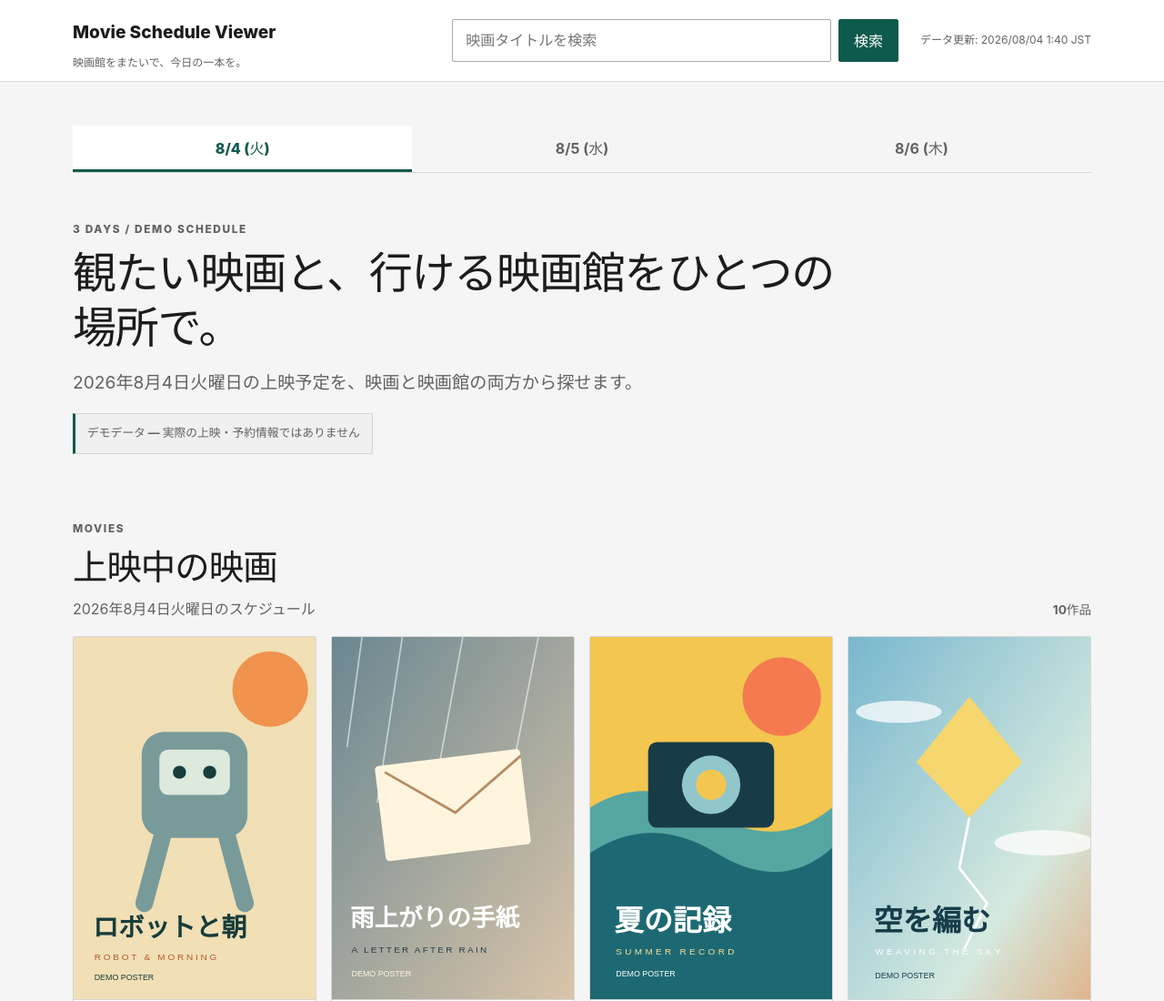
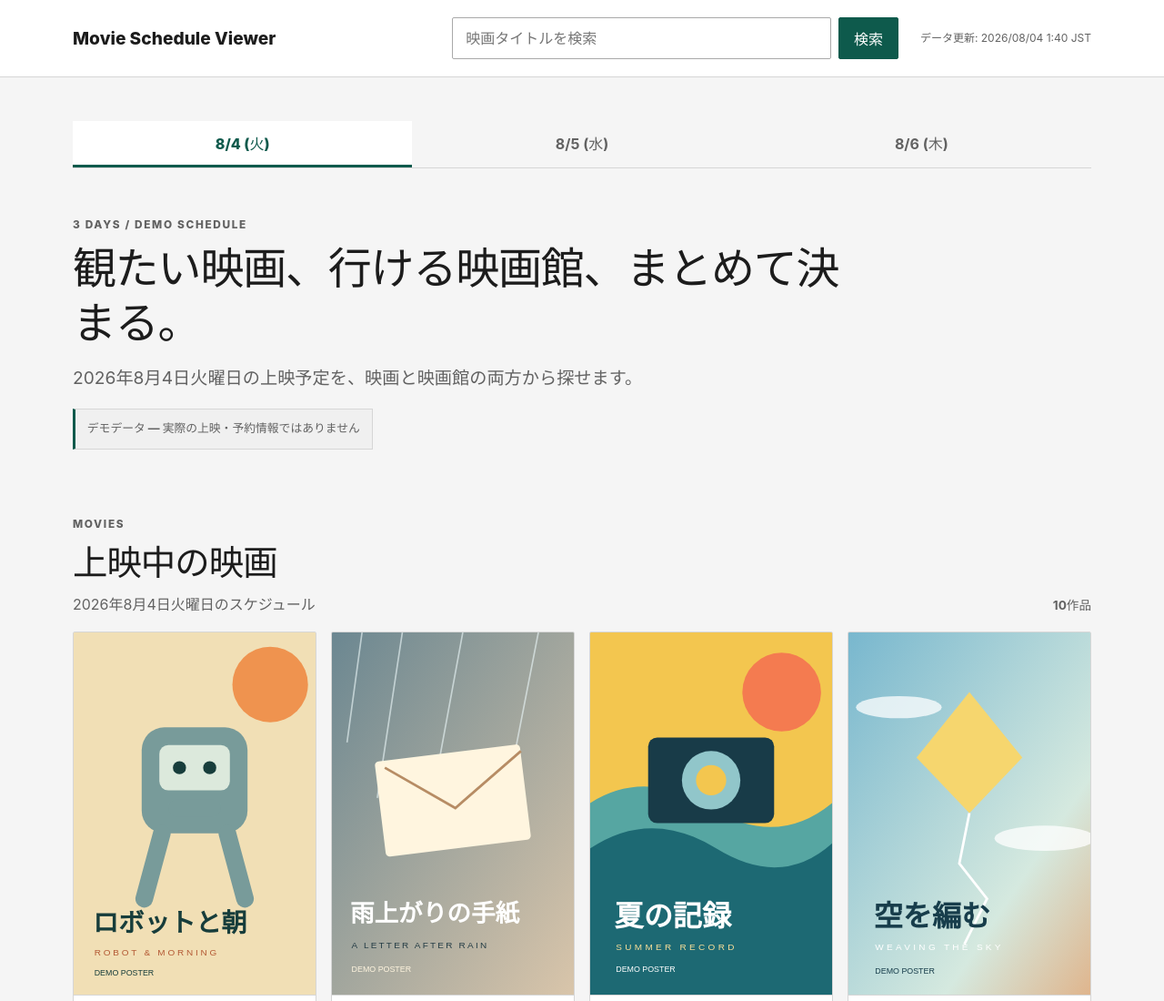
Before and after one commit to gmcky139/movie-checker, a website built with Vite: page index.html in a window 1280 px wide. Shown: the top 1100 px of the page at 91% size. Built offline with nearby package versions, Linux system fonts and the light colour scheme.

Commit message:
表示を変更

```diff
--- a/src/components/header.ts
+++ b/src/components/header.ts
@@ -21,17 +21,11 @@ function formatUpdatedAt(value: string): string {
 export function createHeader({ data, selectedDate, query = "" }: HeaderOptions): HTMLElement {
   const header = element("header", { className: "site-header" });
   const inner = element("div", { className: "site-header__inner container" });
-  const identity = element("div", { className: "site-identity" });
   const brand = element("a", {
     className: "site-identity__brand",
     text: "Movie Schedule Viewer",
     attributes: { href: homeUrl({ date: selectedDate }) },
   });
-  const tagline = element("span", {
-    className: "site-identity__tagline",
-    text: "映画館をまたいで、今日の一本を。",
-  });
-  append(identity, brand, tagline);
 
   const form = element("form", {
     className: "search-form",
@@ -68,7 +62,7 @@ export function createHeader({ data, selectedDate, query = "" }: HeaderOptions):
     className: "site-header__updated",
     text: `${data.dataMode === "real" ? "最終取得" : "データ更新"}: ${formatUpdatedAt(data.generatedAt)} JST`,
   });
-  append(inner, identity, form, updated);
+  append(inner, brand, form, updated);
   header.append(inner);
   return header;
 }
--- a/src/pages/home.ts
+++ b/src/pages/home.ts
@@ -27,7 +27,7 @@ export async function runHomePage(): Promise<void> {
       text: homeScheduleLabel(data.dataMode),
     });
     const heading = element("h1", {
-      text: "観たい映画と、行ける映画館をひとつの場所で。",
+      text: "観たい映画、行ける映画館、まとめて決まる。",
     });
     const description = element("p", {
       className: "hero__lead",
--- a/src/styles/layout.css
+++ b/src/styles/layout.css
@@ -25,12 +25,6 @@
   padding-block: 0.8rem;
 }
 
-.site-identity {
-  display: flex;
-  flex-direction: column;
-  gap: 0.15rem;
-}
-
 .site-identity__brand {
   display: inline-flex;
   width: fit-content;
@@ -40,11 +34,6 @@
   font-size: 1.2rem;
   font-weight: 800;
   text-decoration: none;
-}
-
-.site-identity__tagline {
-  color: var(--muted);
-  font-size: 0.75rem;
 }
 
 .site-header__updated {
@@ -221,10 +210,6 @@
     grid-row: 3;
   }
 
-  .site-identity__tagline {
-    display: none;
-  }
-
   .hero {
     padding-bottom: 1.75rem;
   }
```
